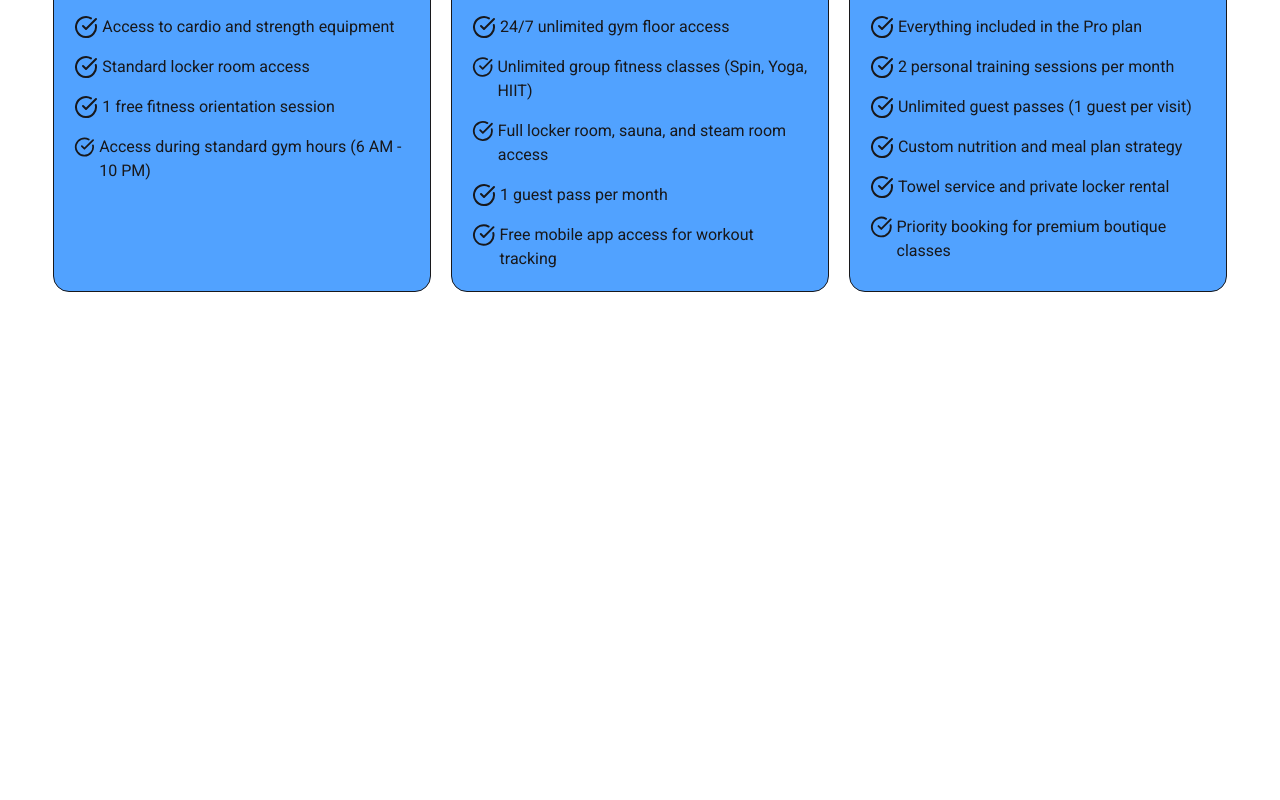
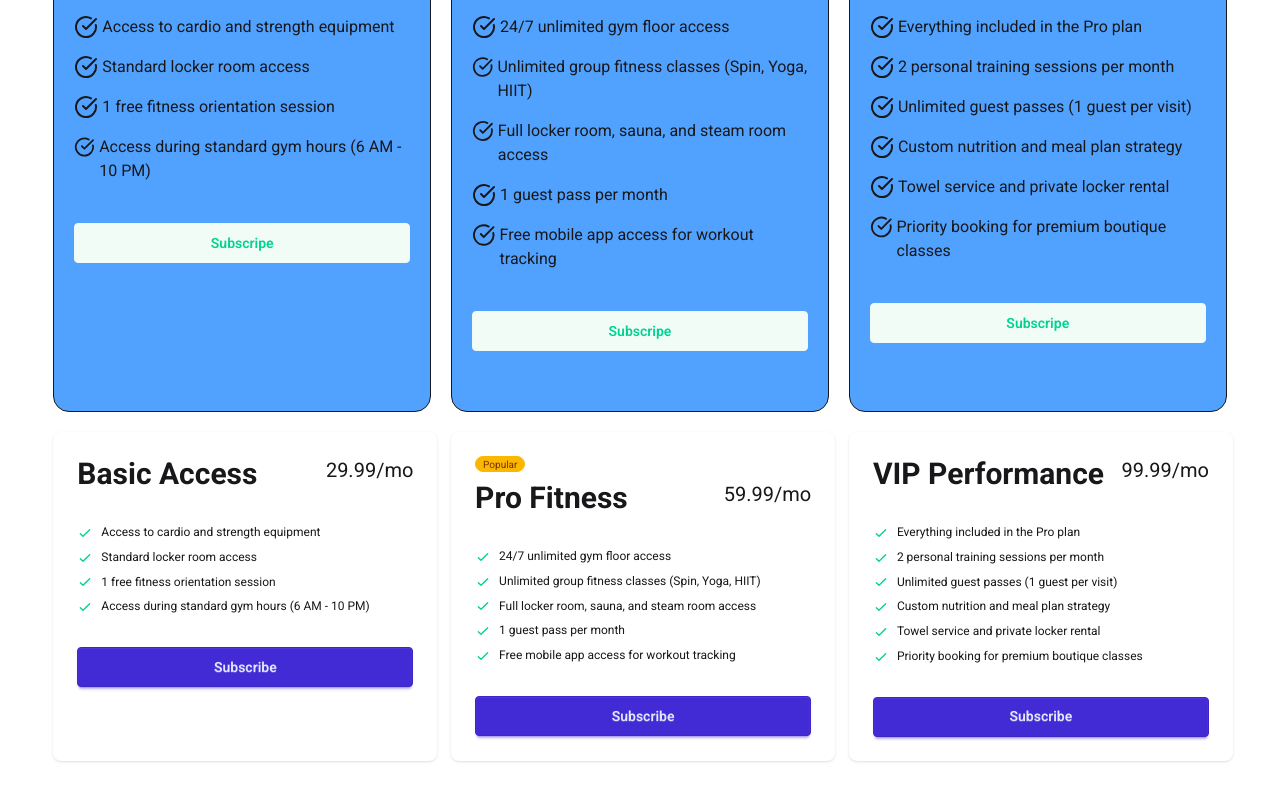
Before and after one commit to shafrinahamed0007/mi6mo34, a React (Vite) app: page / in a window 1280 px wide. Shown: the part 390-1190 px from the top of the page. Before the commit the page ends 800 px from the top, so only its background shows below. Built offline with nearby package versions, Linux system fonts and the light colour scheme.

Commit message:
Use Daisy UI Pricing Card To Modify For the component:

```diff
--- a/src/App.jsx
+++ b/src/App.jsx
@@ -2,6 +2,7 @@ import { Suspense } from "react";
 import "./App.css";
 import Navbar from "./components/Navbar/Navbar";
 import PricingOptions from "./components/PricingOptions/PricingOptions";
+
 
 const pricingPromise = fetch("pricingData.json").then((res) => res.json());
 
@@ -19,6 +20,8 @@ function App() {
         >
           <PricingOptions pricingPromise={pricingPromise} />
         </Suspense>
+
+
       </main>
     </>
   );
--- /dev/null
+++ b/src/components/DaisyPricing/DaisyPricing.jsx
@@ -0,0 +1,45 @@
+const DaisyPricing = (pricingData) => {
+  const { features, isPopular } = pricingData.pricing;
+
+  return (
+    <div className="card w-96 bg-base-100 shadow-sm">
+      <div className="card-body">
+        {
+          isPopular && <span className="badge badge-xs badge-warning">Popular</span>
+        }
+        <div className="flex justify-between">
+          <h2 className="text-3xl font-bold">{pricingData?.pricing?.name}</h2>
+          <span className="text-xl">
+            {pricingData?.pricing?.price?.monthly}/mo
+          </span>
+        </div>
+        <ul className="mt-6 flex flex-col gap-2 text-xs">
+          {features.map((feature) => (
+            <li>
+              <svg
+                xmlns="http://www.w3.org/2000/svg"
+                className="size-4 me-2 inline-block text-success"
+                fill="none"
+                viewBox="0 0 24 24"
+                stroke="currentColor"
+              >
+                <path
+                  strokeLinecap="round"
+                  strokeLinejoin="round"
+                  strokeWidth="2"
+                  d="M5 13l4 4L19 7"
+                />
+              </svg>
+              <span>{feature}</span>
+            </li>
+          ))}
+        </ul>
+        <div className="mt-6">
+          <button className="btn btn-primary btn-block">Subscribe</button>
+        </div>
+      </div>
+    </div>
+  );
+};
+
+export default DaisyPricing;
--- a/src/components/PricingCard/PricingCard.jsx
+++ b/src/components/PricingCard/PricingCard.jsx
@@ -2,7 +2,7 @@ import PricingFeatures from "./PricingFeatures";
 
 const PricingCard = (pricing) => {
   // console.log(pricing);
-  const {features} = pricing.pricing;
+  const { features } = pricing.pricing;
   return (
     <div className="mt-10 border bg-blue-400 rounded-2xl p-5">
       <h1 className="text-3xl font-semibold">
@@ -19,10 +19,12 @@ const PricingCard = (pricing) => {
         {pricing?.pricing?.price?.annual}/year{" "}
         {pricing?.pricing?.price?.currency}
       </p>
-      {
-        features.map((feature,index) => <PricingFeatures key={index} feature={feature} />)
-      }
-
+      {features.map((feature, index) => (
+        <PricingFeatures key={index} feature={feature} />
+      ))}
+      <div className="flex justify-center my-10 w-full ">
+        <button className="btn btn-soft btn-success w-full">Subscripe</button>
+      </div>
     </div>
   );
 };
--- a/src/components/PricingOptions/PricingOptions.jsx
+++ b/src/components/PricingOptions/PricingOptions.jsx
@@ -1,5 +1,6 @@
 import { use } from "react";
 import PricingCard from "../PricingCard/PricingCard";
+import DaisyPricing from "../DaisyPricing/DaisyPricing";
 
 const PricingOptions = ({ pricingPromise }) => {
   const pricingData = use(pricingPromise);
@@ -10,7 +11,12 @@ const PricingOptions = ({ pricingPromise }) => {
       <div className=" grid md:grid-cols-2 lg:grid-cols-3 gap-2 md:gap-5 w-11/12 mx-auto">
         {pricingData.map((pricing) => (
           <PricingCard key={pricing.id} pricing={pricing} />
+
         ))}
+
+        {
+          pricingData.map((pricingData)=> <DaisyPricing key={pricingData.id} pricing={pricingData} />)
+        }
       </div>
     </div>
   );
```
